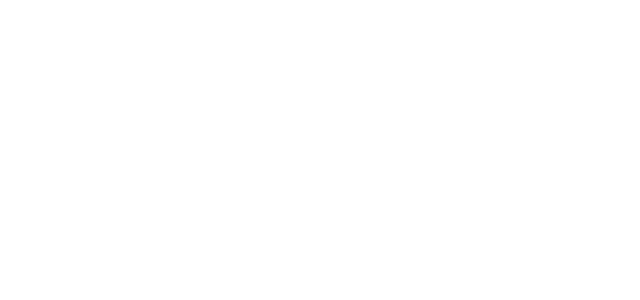
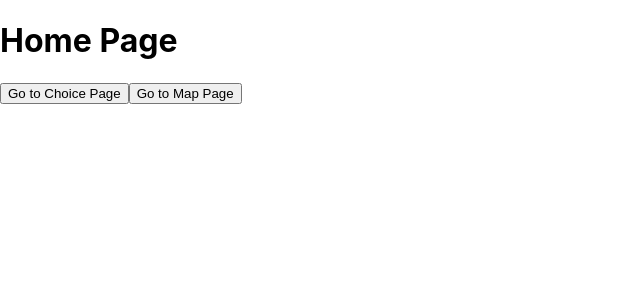
Before and after one commit to kadina21/PolyHacks2024, a React (Create React App) app: page / in a window 1280 px wide. Shown: the top 300 px of the page, without its empty margins (0-640 px from the left). Built offline with nearby package versions, Linux system fonts and the light colour scheme.

Commit message:
web base

```diff
--- a/package.json
+++ b/package.json
@@ -8,7 +8,7 @@
     "@testing-library/user-event": "^13.5.0",
     "react": "^18.2.0",
     "react-dom": "^18.2.0",
-    "react-scripts": "5.0.1",
+    "react-router-dom": "^6.22.0",
     "web-vitals": "^2.1.4"
   },
   "scripts": {
@@ -34,5 +34,8 @@
       "last 1 firefox version",
       "last 1 safari version"
     ]
+  },
+  "devDependencies": {
+    "react-scripts": "^5.0.1"
   }
 }
--- a/src/App.js
+++ b/src/App.js
@@ -1,7 +1,20 @@
 import "./App.css";
+import React from 'react';
+import { BrowserRouter as Router, Routes, Route } from 'react-router-dom';
+import Home from './pages/Home';
+import Choice from './pages/Choice';
+import Map from './pages/Map';
 
 function App() {
-  return <div className="App"></div>;
+  return (
+    <Router>
+      <Routes>
+        <Route path="/" element={<Home />} />
+        <Route path="/choice" element={<Choice />} />
+        <Route path="/map" element={<Map />} />
+      </Routes>
+    </Router>
+  );
 }
 
 export default App;
--- a/src/pages/Choice.js
+++ b/src/pages/Choice.js
@@ -0,0 +1,13 @@
+import React from 'react';
+import { Link } from 'react-router-dom';
+
+function Choice() {
+  return (
+    <div>
+      <h1>Choice Page</h1>
+      <Link to="/map"><button>Go to Map Page</button></Link>
+    </div>
+  );
+}
+
+export default Choice;
--- a/src/pages/Home.js
+++ b/src/pages/Home.js
@@ -0,0 +1,15 @@
+import React from 'react';
+import { Link } from 'react-router-dom';
+
+function Home() {
+  return (
+    <div>
+      <h1>Home Page</h1>
+      <Link to="/choice"><button>Go to Choice Page</button></Link>
+      <Link to="/map"><button>Go to Map Page</button></Link>
+
+    </div>
+  );
+}
+
+export default Home;
--- a/src/pages/Map.js
+++ b/src/pages/Map.js
@@ -0,0 +1,10 @@
+function Map() {
+    return (
+      <div>
+        <h1>Map</h1>
+
+      </div>
+    );
+  }
+
+  export default Map;
```
Also changed, not shown: 1 other file (tests, documents, lock files or other folders).
